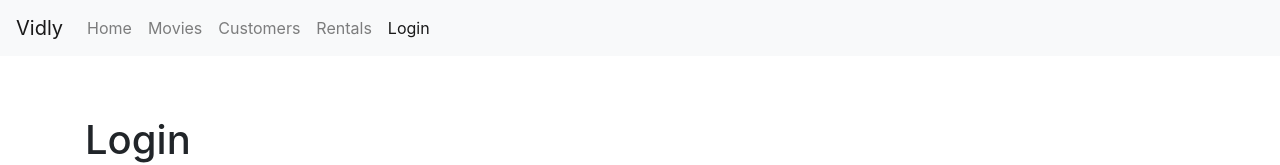
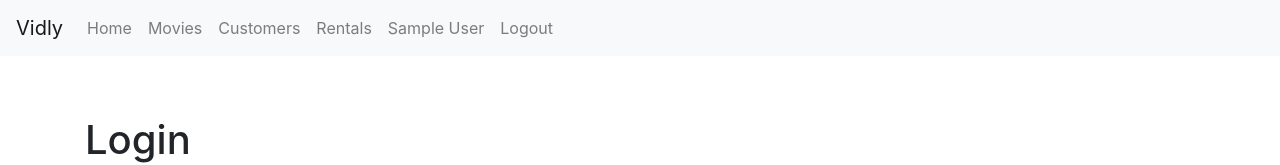
Before and after one commit to hayderameen/React-Js-Vidly, a React (Create React App) app: page /login in a window 1280 px wide. Shown: the top 165 px of the page. Built offline with nearby package versions, Linux system fonts and the light colour scheme; sample sign-in values are in the browser's storage.

Commit message:
Logout Feature

```diff
--- a/package.json
+++ b/package.json
@@ -10,6 +10,7 @@
     "bootstrap": "^4.4.1",
     "font-awesome": "^4.7.0",
     "joi-browser": "^13.4.0",
+    "jwt-decode": "^2.2.0",
     "lodash": "^4.17.15",
     "prop-types": "^15.7.2",
     "react": "^16.12.0",
--- a/src/App.js
+++ b/src/App.js
@@ -1,28 +1,40 @@
 import React, { Component } from "react";
 import Movies from "./components/movies";
 import { Route, Switch, Redirect } from "react-router-dom";
+import jwtDecode from "jwt-decode";
 import Customers from "./components/customers";
 import MovieForm from "./components/movieForm";
 import Rentals from "./components/rentals";
 import NotFound from "./components/notFound";
 import NavBar from "./components/navBar";
 import LoginForm from "./components/loginForm";
+import Logout from "./components/logout";
 import RegisterForm from "./components/registerForm";
 import { ToastContainer } from "react-toastify";
 import "react-toastify/dist/ReactToastify.css";
 
 class App extends Component {
+  state = {};
+
+  componentDidMount() {
+    try {
+      const token = localStorage.getItem("token");
+      const userObject = jwtDecode(token);
+      this.setState({ user: userObject });
+    } catch (error) {}
+  }
   render() {
     return (
       <React.Fragment>
         <ToastContainer />
-        <NavBar />
+        <NavBar user={this.state.user} />
         <main className="container" style={{ paddingTop: 60 }}>
           <Switch>
             <Route path="/movies/:id" component={MovieForm} />
             <Route path="/movies/new" component={MovieForm} />
             <Route path="/movies" component={Movies} />
             <Route path="/login" component={LoginForm} />
+            <Route path="/logout" component={Logout} />
             <Route path="/register" component={RegisterForm} />
             <Route path="/customers" component={Customers} />
             <Route path="/rentals" component={Rentals} />
--- a/src/components/loginForm.jsx
+++ b/src/components/loginForm.jsx
@@ -25,10 +25,10 @@
   };
 
   async doSubmit() {
-    const token = await login(this.state.data);
+    const token = await login(this.state.data); // JSON Web Token
     console.log("TOKEN --> ", token);
     localStorage.setItem("token", token);
-    this.props.history.replace("/");
+    window.location = "/"; // To reload the app properly after logging in
   }
 
   render() {
--- /dev/null
+++ b/src/components/logout.jsx
@@ -0,0 +1,18 @@
+import React, { Component } from "react";
+
+class Logout extends Component {
+  constructor(props) {
+    super(props);
+  }
+
+  componentDidMount() {
+    localStorage.removeItem("token");
+    window.location = "/";
+  }
+
+  render() {
+    return null;
+  }
+}
+
+export default Logout;
--- a/src/components/navBar.jsx
+++ b/src/components/navBar.jsx
@@ -1,7 +1,7 @@
 import React from "react";
 import { NavLink, Link } from "react-router-dom";
 
-const NavBar = () => {
+const NavBar = ({ user }) => {
   return (
     <nav className="navbar navbar-expand-lg navbar-light bg-light">
       <NavLink className="navbar-brand" to="/">
@@ -32,9 +32,26 @@
           <NavLink className="nav-item nav-link" to="/rentals">
             Rentals
           </NavLink>
-          <NavLink className="nav-item nav-link" to="/login">
-            Login
-          </NavLink>
+          {!user && (
+            <React.Fragment>
+              <NavLink className="nav-item nav-link" to="/login">
+                Login
+              </NavLink>
+              <NavLink className="nav-item nav-link" to="/register">
+                Register
+              </NavLink>
+            </React.Fragment>
+          )}
+          {user && (
+            <React.Fragment>
+              <NavLink className="nav-item nav-link" to="/profile">
+                {user.name}
+              </NavLink>
+              <NavLink className="nav-item nav-link" to="/logout">
+                Logout
+              </NavLink>
+            </React.Fragment>
+          )}
         </div>
       </div>
     </nav>
--- a/src/components/registerForm.jsx
+++ b/src/components/registerForm.jsx
@@ -26,9 +26,9 @@
   };
 
   async doSubmit() {
-    const token = await User.register(this.state.data);
+    const token = await User.register(this.state.data); // JSON Web Token
     localStorage.setItem("token", token);
-    this.props.history.replace("/");
+    window.location = "/"; // To reload the app properly after logging in
   }
 
   render() {
```
Also changed, not shown: 1 other file (tests, documents, lock files or other folders).
